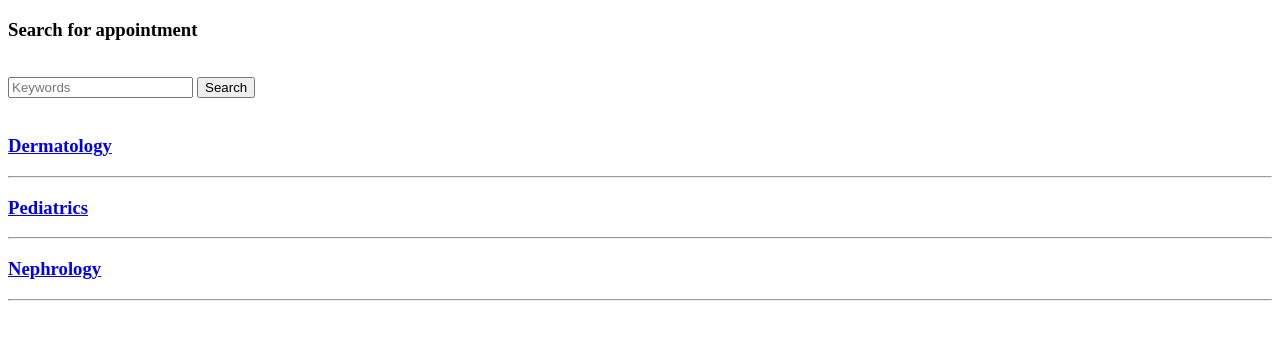
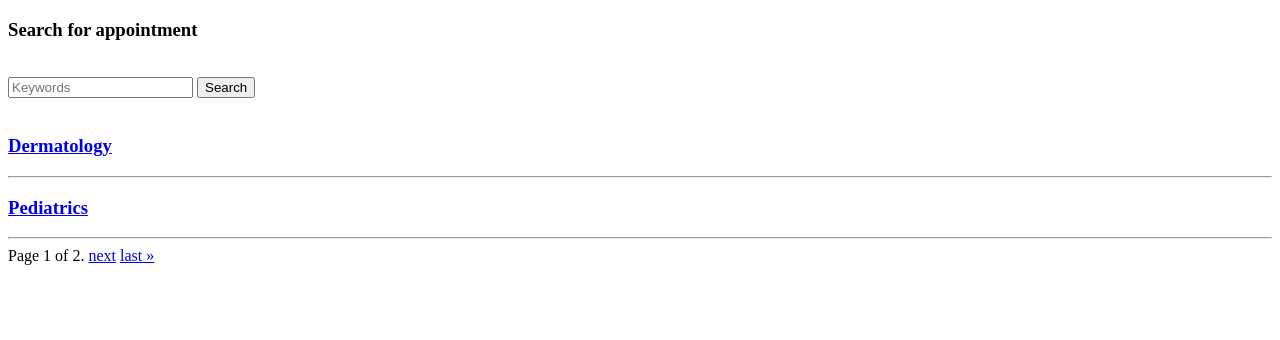
Before and after one commit to IwannabeSplendid/Clinec, a Django app: page /users/search/appointment in a window 1280 px wide. Shown: the top 340 px of the page. Run offline with Django 3.2, Linux system fonts and the light colour scheme; data comes from the database, SQL or seed files in the repository; both versions use the stored data as it was after the commit.

Commit message:
pagination

```diff
--- a/users/templates/users/admin_page.html
+++ b/users/templates/users/admin_page.html
@@ -86,6 +86,7 @@
         <p><a href="{% url 'update' role='Doctor' id=doctor.user_id  %}">{{ doctor.name}} {{ doctor.surname}}</a></p>
         {% endfor %}
 
-
+        <p></p>
+        <p><a href="{% url 'logout' %}">log out</a></p>
 
 {% endblock %}
--- a/users/templates/users/appointment_search.html
+++ b/users/templates/users/appointment_search.html
@@ -24,7 +24,7 @@
 
         <br/>
 
-        {% for spec in specs %}
+        {% for spec in page_obj %}
 
         <h3> <a href={% url 'search' name=spec.id object='spec'%}>{{spec.name}} </a></h3>
         <hr>
@@ -33,6 +33,25 @@
 
     </div>
 
+    <div class="pagination">
+        <span class="step-links">
+            {% if page_obj.has_previous %}
+                <a href="?page=1">&laquo; first</a>
+                <a href="?page={{ page_obj.previous_page_number }}">previous</a>
+            {% endif %}
+
+            <span class="current">
+                Page {{ page_obj.number }} of {{ page_obj.paginator.num_pages }}.
+            </span>
+
+            {% if page_obj.has_next %}
+                <a href="?page={{ page_obj.next_page_number }}">next</a>
+                <a href="?page={{ page_obj.paginator.num_pages }}">last &raquo;</a>
+            {% endif %}
+        </span>
+    </div>
+
+
 </div>
 
 {% endblock %}
--- a/users/views.py
+++ b/users/views.py
@@ -11,6 +11,8 @@ from django.http import HttpResponseRedirect, JsonResponse
 from .models import Patient, Doctor, Chatrooms, Messages, User
 from .models import Appointment, Treatment, Specialization, Schedule
 from .forms import AppointmentForm, UserForm, PatientForm, DoctorForm
+
+from django.core.paginator import Paginator
 
 # Create your views here.
 
@@ -120,9 +122,10 @@ def search_appointment(request):
             id = Specialization.objects.filter(name=keyword).values_list('id',flat=True)[0]
             return redirect('search', object = 'spec', name = str(id))
 
-    return render(request, 'users/appointment_search.html', {
-        'specs' :  Specialization.objects.all()
-    })
+    paginator = Paginator(Specialization.objects.all(), 2) # PAGINATION, 2 -- number of objects per page (you can change it)
+    page_number = request.GET.get('page')
+    page_obj = paginator.get_page(page_number)
+    return render(request, 'users/appointment_search.html', {'page_obj': page_obj})
 
 
 #website with doctor with given specialization or name
@@ -151,9 +154,13 @@ def search(request, object, name):
         d['thu_day'] = d['week'] + timedelta(days=3)
         d['fri_day'] = d['week'] + timedelta(days=4)
 
-    return render(request, 'users/search.html', {
-        'doctors' :  doctors,
-    })
+    # return render(request, 'users/search.html', {
+    #     'doctors' :  doctors,
+    # })
+    paginator = Paginator(doctors, 2)
+    page_number = request.GET.get('page')
+    page_obj = paginator.get_page(page_number)
+    return render(request, 'users/search.html', {'page_obj': page_obj})
 
 #appointment
 @login_required
```
Also changed, not shown: users/templates/users/search.html (+20 -1 lines), db.sqlite3.
